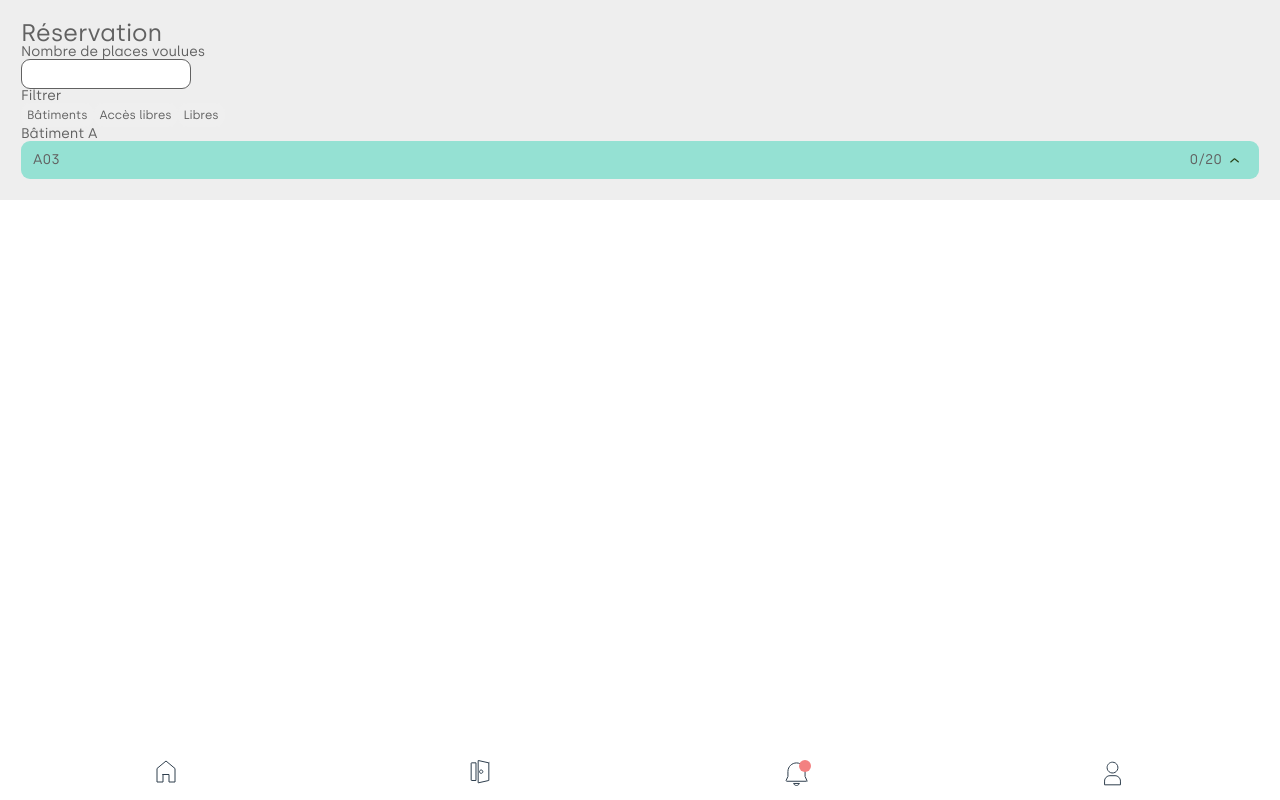
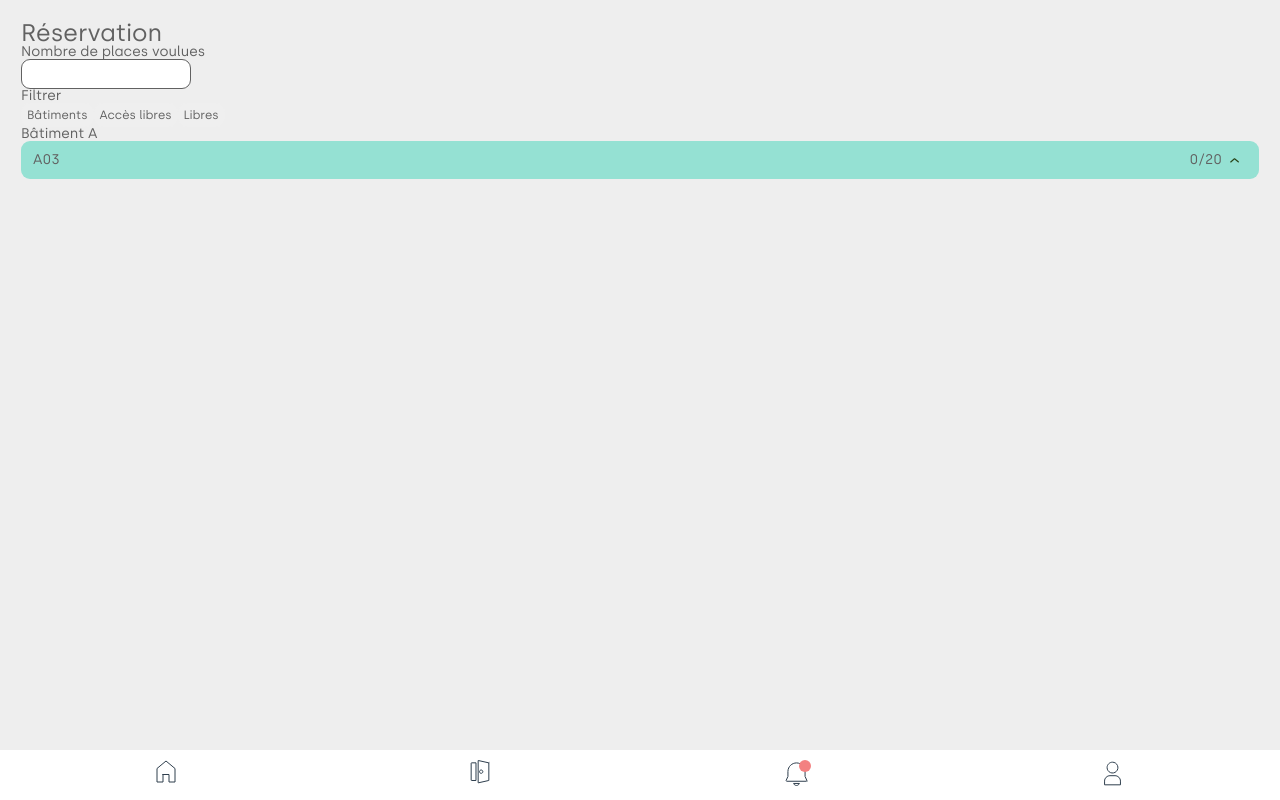
Before and after one commit to Klochette/iot-lumino, a React (Create React App) app: page /student/rooms in a window 1280 px wide. Built offline with nearby package versions, Linux system fonts and the light colour scheme.

Commit message:
triangular_ruler

```diff
--- a/src/app/routes/rooms/Rooms.module.scss
+++ b/src/app/routes/rooms/Rooms.module.scss
@@ -3,6 +3,8 @@
 .section {
     padding: 21px;
     background-color: $grey-background;
+    min-height: 100vh;
+    height: auto;
 }
 
 .accordion {
```
